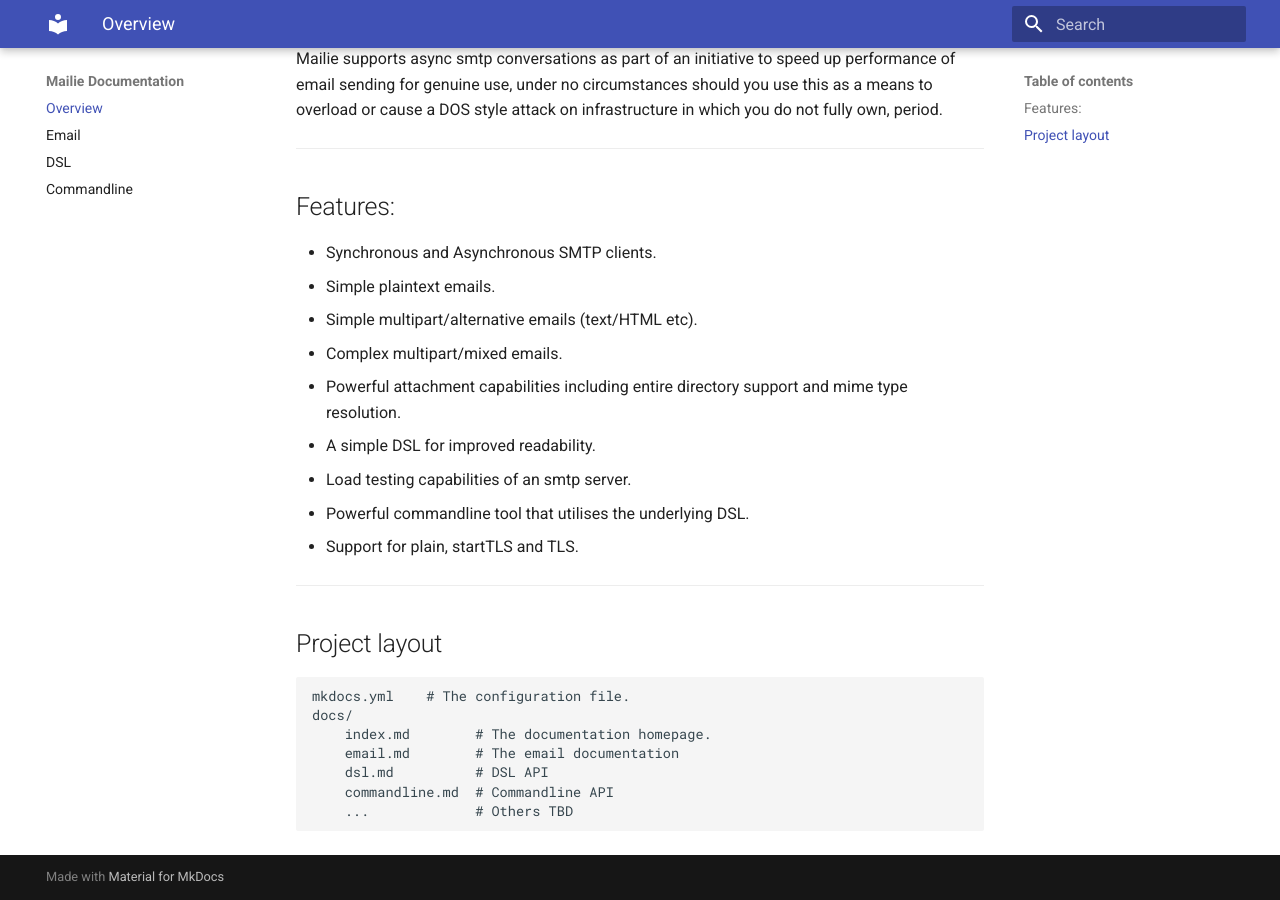
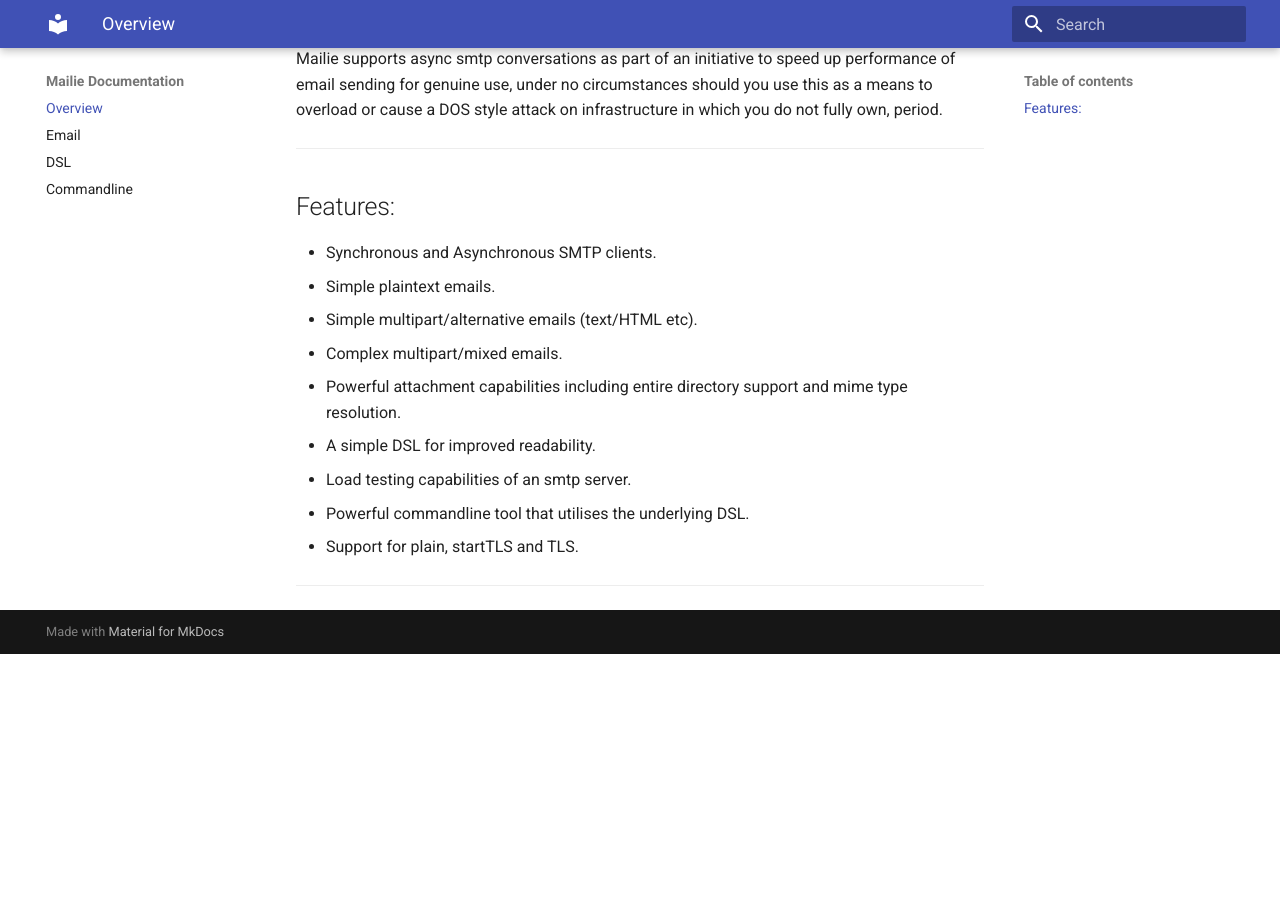
Before and after one commit to symonk/mailie, an MkDocs documentation site: the page built from docs/index.md, in a window 1280 px wide and 900 px high, scrolled down 511 px. Built offline with MkDocs 1.6.1 and Material for MkDocs 9.7.7, drawn with Linux system fonts in a browser that asks for light colours; after the commit the page ends 1165 px from its top, so only the background shows below that.

Commit message:
docs updates; adding charset setting

```diff
--- a/docs/index.md
+++ b/docs/index.md
@@ -32,14 +32,3 @@
  - Support for plain, startTLS and TLS.
 
 ----
-
-
-## Project layout
-
-    mkdocs.yml    # The configuration file.
-    docs/
-        index.md        # The documentation homepage.
-        email.md        # The email documentation
-        dsl.md          # DSL API
-        commandline.md  # Commandline API
-        ...             # Others TBD
```
Also changed, not shown: docs/email.md (+2 -2 lines), 1 other file.
